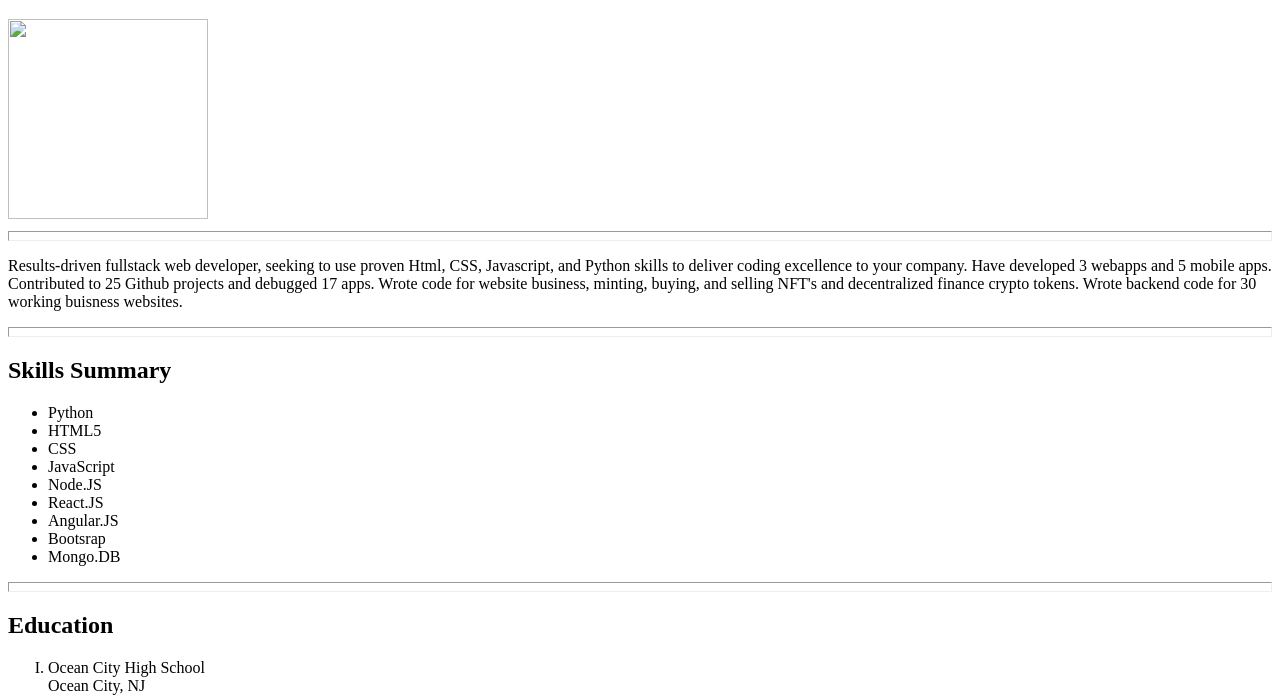
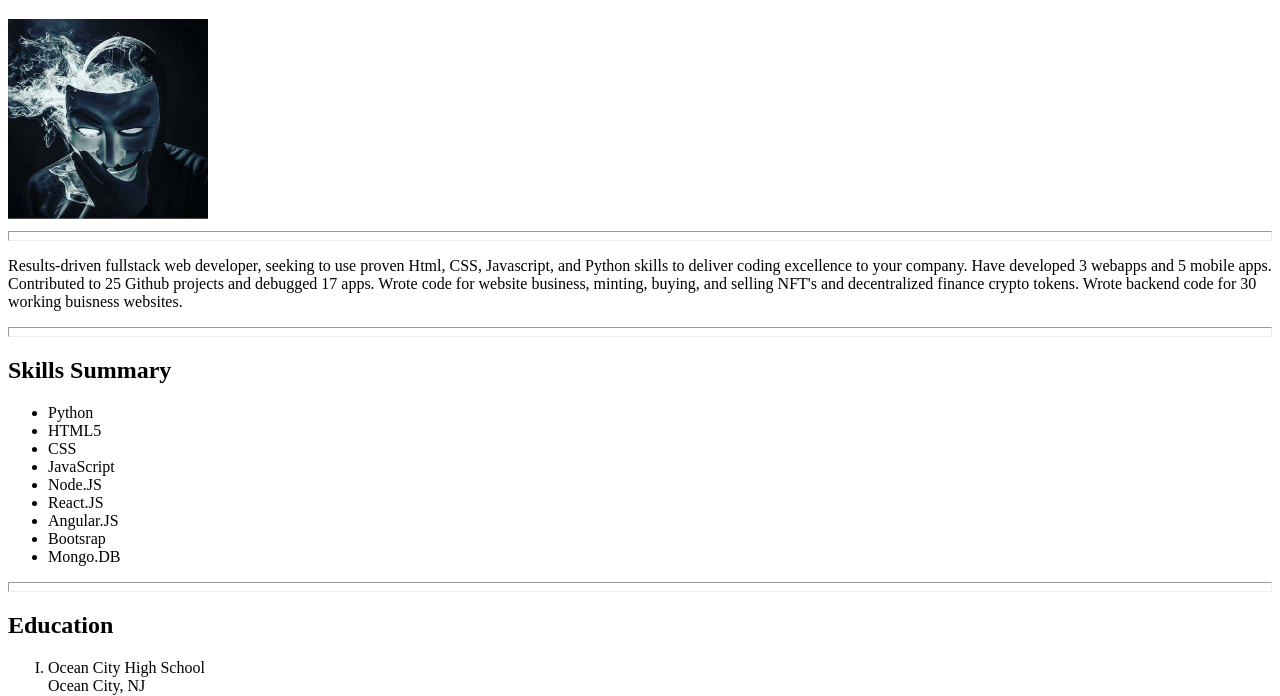
Before and after one commit to chrisb1nj/MyResumeSite, a plain HTML site: page index.html in a window 1280 px wide. Shown: the part 61-757 px from the top of the page. Drawn offline with Linux system fonts and the light colour scheme.

Commit message:
Update index.html

```diff
--- a/index.html
+++ b/index.html
@@ -8,7 +8,7 @@
   <body>
     <h1>Christopher Barthelmas</h1>
 
-    <img src="../4.3 HTML Porfolio Project/assets/images/anonymous.jpg" height="200" width="200" />
+    <img src="anonymous.jpg" height="200" width="200" />
 
     <hr size="10" />
     <p>
```
